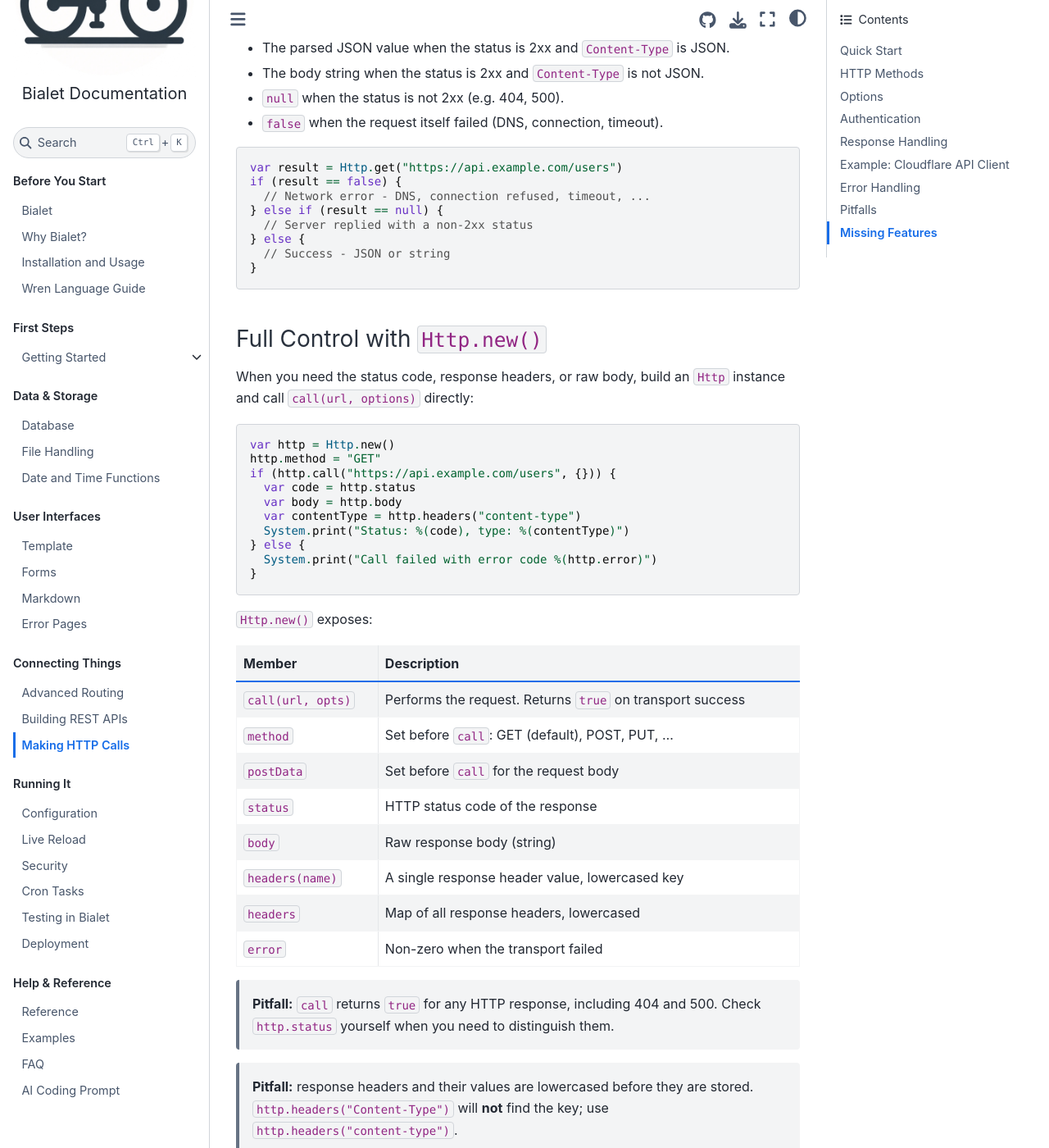
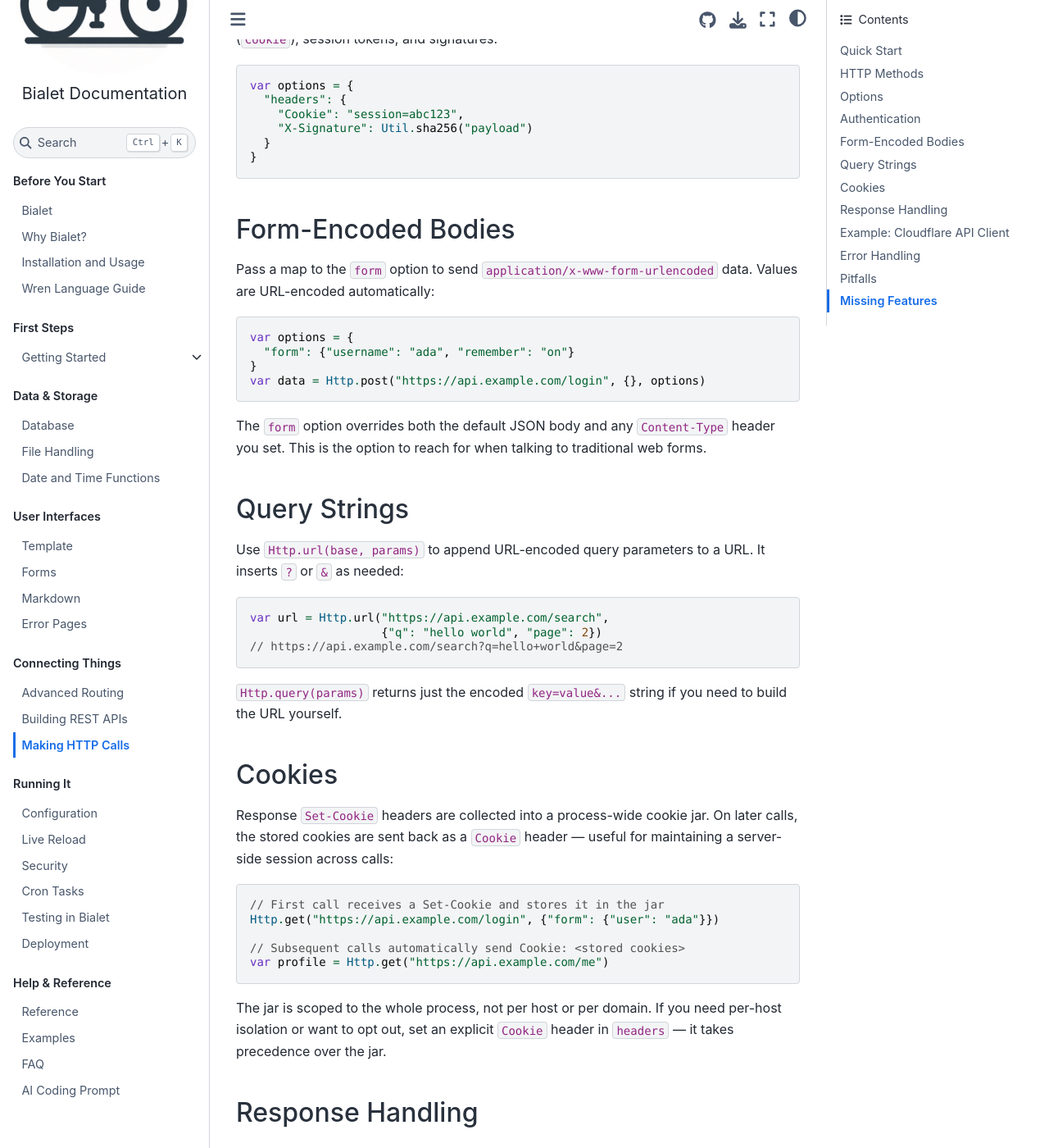
Before and after one commit to bialet/bialet, a Sphinx documentation site: the page built from docs/http-calls.md, in a window 1280 px wide and 1400 px high, scrolled down 3365 px. Shown: the whole window at 82% size. Built offline with Sphinx 7.4.7 and the Sphinx Book theme 1.1.4, drawn with Linux system fonts in a browser that asks for light colours; the version number could not be read and is left out; some of the changed text lies outside the part shown.

Commit message:
feat: http client timeouts, form bodies, tokens, cookies, query builder, error messages

````diff
--- a/docs/http-calls.md
+++ b/docs/http-calls.md
@@ -7,7 +7,8 @@
 
 The `Http` class is a thin wrapper around libcurl (POSIX) or a raw sockets
 client (Windows). It supports GET, POST, PUT, DELETE, and any other method,
-plus custom headers and HTTP Basic authentication.
+custom headers, Basic and bearer-token auth, form or JSON bodies, per-call
+timeouts, and a persistent cookie jar.
 
 ## Quick Start
 
@@ -41,7 +42,9 @@
 ### POST
 
 `Http.post` sends the body as JSON (`Content-Type: application/json`). Pass a
-map, a list, or a pre-built JSON string.
+map, a list, or a pre-built JSON string. Use the `form` option for
+`application/x-www-form-urlencoded` bodies instead (see
+[Form-Encoded Bodies](#form-encoded-bodies)).
 
 ```wren
 // Map is stringified automatically
@@ -73,30 +76,44 @@
 
 ## Options
 
-Every shortcut accepts an optional options map with two keys:
+Every shortcut accepts an optional options map:
 
-| Key          | Type       | Description                                   |
-| ------------ | ---------- | --------------------------------------------- |
-| `headers`    | Map        | Header names to values, sent on the request   |
-| `basicAuth`  | Map        | `username` / `password` for Basic auth        |
+| Key               | Type       | Description                                              |
+| ----------------- | ---------- | -------------------------------------------------------- |
+| `headers`         | Map        | Header names to values, sent on the request              |
+| `basicAuth`       | Map        | `username` / `password` for Basic auth                   |
+| `token`           | String     | Sends `Authorization: Bearer <token>`                    |
+| `form`            | Map        | Sends the body as `application/x-www-form-urlencoded`    |
+| `timeout`         | Number     | Total transfer timeout in milliseconds (default 20000)   |
+| `connectTimeout`  | Number     | Connect timeout in milliseconds (default 2000)           |
 
 ```wren
 var options = {
   "headers": {"User-Agent": "bialet-app", "Accept": "application/json"},
-  "basicAuth": {"username": "admin", "password": "secret"}
+  "basicAuth": {"username": "admin", "password": "secret"},
+  "timeout": 10000,
+  "connectTimeout": 3000
 }
 var data = Http.get("https://api.example.com/protected", options)
 ```
 
-`Content-Type` defaults to `application/json` if you don't set one in
-`headers`. Every other common header goes through `headers` directly.
+`Content-Type` defaults to `application/json` when you don't set one in
+`headers` and don't use the `form` option. Every other common header goes
+through `headers` directly.
 
 ## Authentication
 
-### Bearer Token and API Keys
+### Bearer Token
 
-There is no dedicated helper. Send the token as a header — this is the
-idiomatic pattern for most modern APIs:
+Use the `token` option to send a `Authorization: Bearer <token>` header:
+
+```wren
+var zones = Http.get("https://api.cloudflare.com/client/v4/zones",
+                     {"token": Config.get("API_TOKEN")})
+```
+
+This is equivalent to setting the header manually. Use the manual form when
+you need a non-Bearer scheme or extra headers:
 
 ```wren
 var options = {
@@ -134,6 +151,57 @@
   }
 }
 ```
+
+(form-encoded-bodies)=
+
+## Form-Encoded Bodies
+
+Pass a map to the `form` option to send
+`application/x-www-form-urlencoded` data. Values are URL-encoded
+automatically:
+
+```wren
+var options = {
+  "form": {"username": "ada", "remember": "on"}
+}
+var data = Http.post("https://api.example.com/login", {}, options)
+```
+
+The `form` option overrides both the default JSON body and any `Content-Type`
+header you set. This is the option to reach for when talking to traditional
+web forms.
+
+## Query Strings
+
+Use `Http.url(base, params)` to append URL-encoded query parameters to a URL.
+It inserts `?` or `&` as needed:
+
+```wren
+var url = Http.url("https://api.example.com/search",
+                   {"q": "hello world", "page": 2})
+// https://api.example.com/search?q=hello+world&page=2
+```
+
+`Http.query(params)` returns just the encoded `key=value&...` string if you
+need to build the URL yourself.
+
+## Cookies
+
+Response `Set-Cookie` headers are collected into a process-wide cookie jar.
+On later calls, the stored cookies are sent back as a `Cookie` header — useful
+for maintaining a server-side session across calls:
+
+```wren
+// First call receives a Set-Cookie and stores it in the jar
+Http.get("https://api.example.com/login", {"form": {"user": "ada"}})
+
+// Subsequent calls automatically send Cookie: <stored cookies>
+var profile = Http.get("https://api.example.com/me")
+```
+
+The jar is scoped to the whole process, not per host or per domain. If you
+need per-host isolation or want to opt out, set an explicit `Cookie` header in
+`headers` — it takes precedence over the jar.
 
 (response-handling)=
 
@@ -189,6 +257,7 @@
 | `headers(name)`  | A single response header value, lowercased key         |
 | `headers`        | Map of all response headers, lowercased                |
 | `error`          | Non-zero when the transport failed                     |
+| `errorMessage`   | Human-readable transport error message (curl string)   |
 
 > **Pitfall:** `call` returns `true` for any HTTP response, including 404 and
 > 500. Check `http.status` yourself when you need to distinguish them.
@@ -246,23 +315,29 @@
 ## Error Handling
 
 `Http.error` on a manually-built instance is a numeric code; `false` on the
-shortcuts. The transport timeout is fixed at 20 seconds (2 seconds to connect),
-so a dead service returns an error rather than hanging your app.
+shortcuts. `Http.errorMessage` carries the underlying error text (from curl)
+for logging and debugging. The transport timeout defaults to 20 seconds total
+with 2 seconds to connect — override per call with `timeout` and
+`connectTimeout` (milliseconds), so a dead service returns an error instead of
+hanging your app.
 
 ```wren
 var http = Http.new()
 http.method = "GET"
-if (!http.call("https://api.example.com/health", {})) {
+if (!http.call("https://api.example.com/health",
+               {"timeout": 5000, "connectTimeout": 1000})) {
   // http.error is non-zero: DNS, connect, timeout, ...
-  return Response.json({"status": "down", "error": http.error})
+  // http.errorMessage explains why, e.g. "Could not connect to server"
+  return Response.json({"status": "down", "error": http.error,
+                        "message": http.errorMessage})
 }
 ```
 
 ## Pitfalls
 
-- **`Http.post` always sends JSON.** For `application/x-www-form-urlencoded`
-  or `multipart/form-data`, set `Content-Type` and build the body string
-  yourself.
+- **Cookies are process-wide.** The jar sends every stored cookie on every
+  call, regardless of host. Scope your calls to trusted hosts, or set an
+  explicit `Cookie` header to override the jar.
 - **`Request.post(name)` on the *other* side** returns `null` for missing keys
   — see [Building REST APIs](rest-api.md) when you build the receiving end.
 - **Redirects are followed** automatically, up to 10 hops.
@@ -271,7 +346,6 @@
 
 ## Missing Features
 
-Not every HTTP client feature is implemented yet. Timeout configuration,
-form-encoded bodies, file uploads, response cookies, and a bearer-token
-shortcut are planned — see the
+Not every HTTP client feature is implemented yet. Multipart/file uploads and
+per-host cookie scoping are planned — see the
 [Roadmap](https://github.com/bialet/bialet/blob/main/ROADMAP.md).
````
Also changed, not shown: ROADMAP.md (+19 -14 lines), docs/reference.md (+36 -1 lines), src/bialet.wren.inc (+44 -3 lines), 7 other files.
